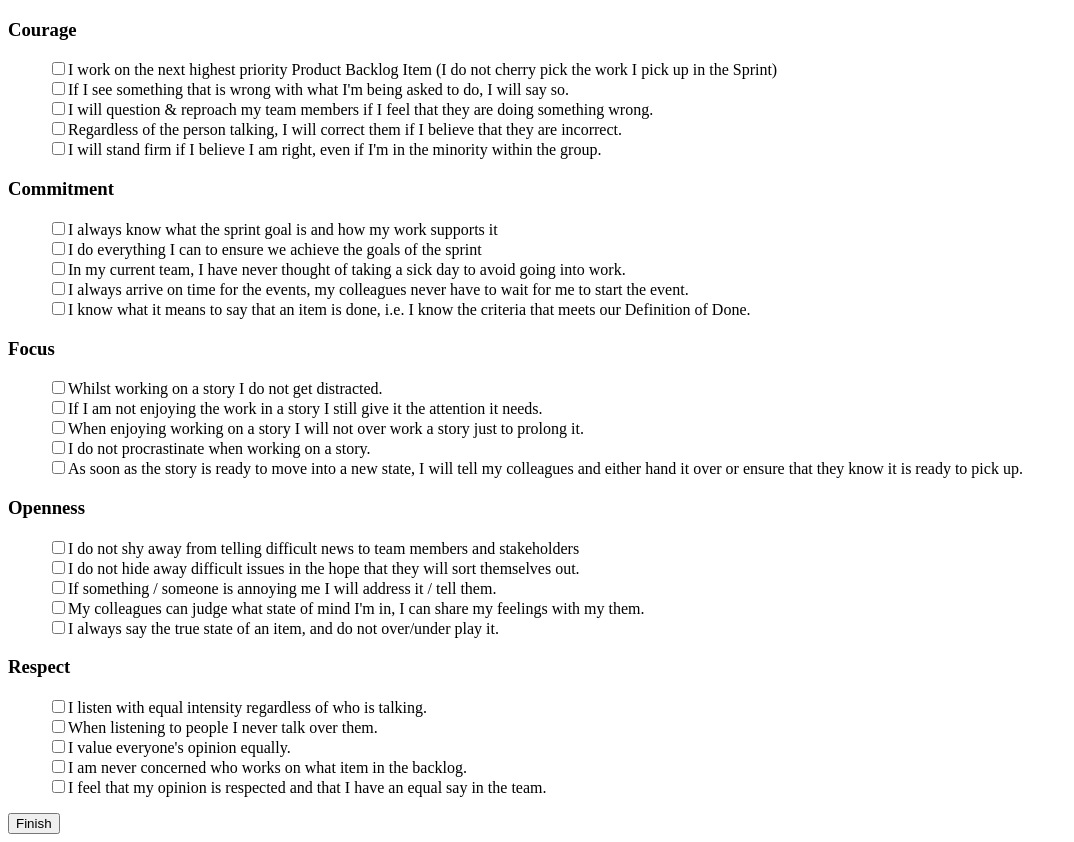
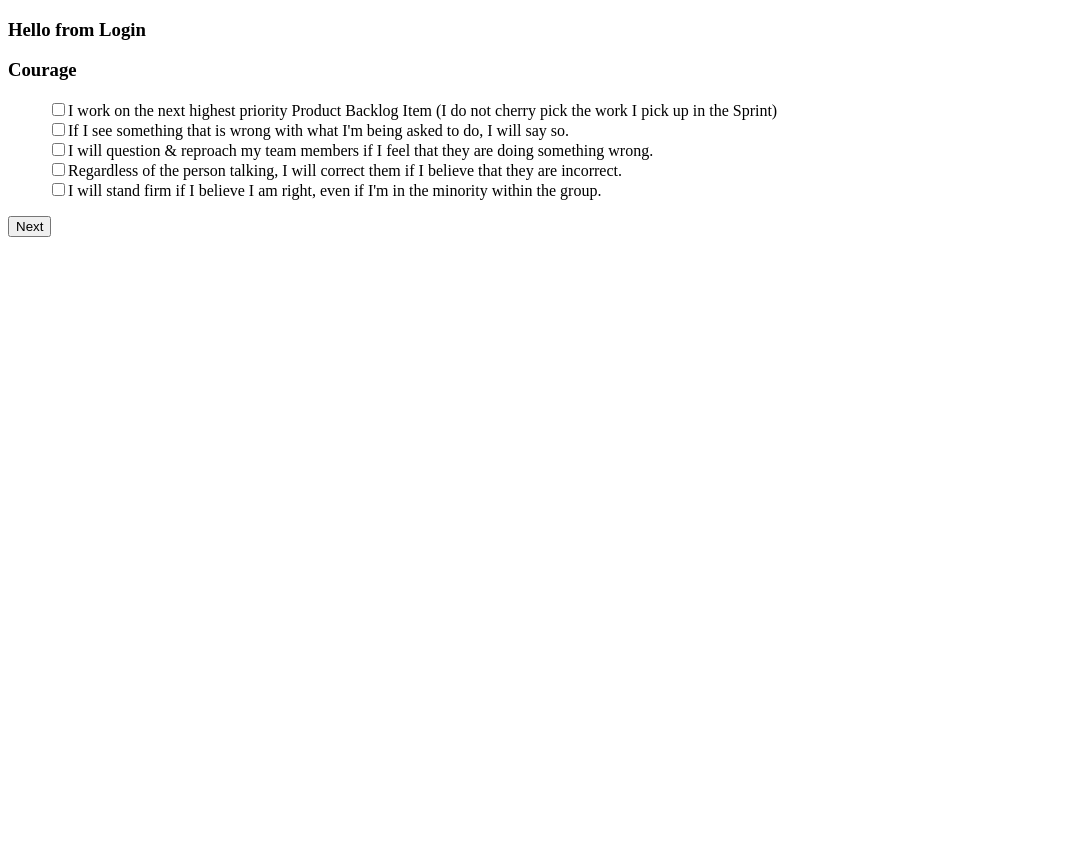
Before and after one commit to mintcd/beehexaminiproject, a React (Create React App) app: page / in a window 1280 px wide. Shown: the whole page, without its empty margins (0-1074 px from the left). After the commit the page ends 800 px from the top, so only its background shows below. Built offline with nearby package versions, Linux system fonts and the light colour scheme.

Commit message:
Understand

```diff
--- a/src/App.js
+++ b/src/App.js
@@ -1,40 +1,32 @@
 import React, { useState } from "react";
-import questions from "./data/questions";
 import Question from "./components/question";
 import Graph from "./components/graph";
+import Login from "./components/login";
 import './styles.css'
 
 function App() {
-  const [answers, setAnswers] = useState({});
+  const [login, setLogin] = useState(true)
+  const [answers, setAnswers] = useState([[false, false, false, false, false],
+                                          [false, false, false, false, false],
+                                          [false, false, false, false, false],
+                                          [false, false, false, false, false],
+                                          [false, false, false, false, false]]);
+  const [currentQuestion, setCurrentQuestion] = useState(1);
   const [showSummary, setShowSummary] = useState(false);
 
-  const handleAnswerChange = (questionNumber, answerValue) => {
-    setAnswers((prevState) => ({
-      ...prevState,
-      [questionNumber]: answerValue,
-    }));
-  };
+  const handleNext = (childAnswer) => {
+    let updatedAnswers = [...answers]
+    updatedAnswers[currentQuestion - 1] = [...childAnswer];
+    setAnswers(updatedAnswers);
+    if (currentQuestion < 5) setCurrentQuestion(currentQuestion + 1);
+    else setShowSummary(true);
 
-  const handleFinishClick = () => {
-    setShowSummary(true);
-  };
-
+  }
 
   return (
     <div>
-      {!showSummary &&
-        questions.map((question, index) => (
-          <div key={index}>
-            <Question
-              questionNumber={index}
-              handleAnswerChange={handleAnswerChange}
-              options={question.answers}
-            />
-          </div>
-        ))}
-      {!showSummary && (
-        <button onClick={handleFinishClick}>Finish</button>
-      )}
+      {login && <Login/>}
+      {!showSummary && <Question number={currentQuestion-1} onNext={handleNext}/>}
       {showSummary && <Graph answers={answers}/>}
     </div>
   );
--- a/src/components/graph.jsx
+++ b/src/components/graph.jsx
@@ -1,16 +1,53 @@
 import React from 'react';
-import questions from '../data/questions'
+import {
+  Chart as ChartJS,
+  RadialLinearScale,
+  PointElement,
+  LineElement,
+  Filler,
+  Tooltip,
+  Legend,
+} from 'chart.js';
+import { Radar } from 'react-chartjs-2';
+import questions from '../data/questions';
+
+ChartJS.register(
+  RadialLinearScale,
+  PointElement,
+  LineElement,
+  Filler,
+  Tooltip,
+  Legend
+);
 
 export default function Graph({answers}) {
+
+    const getAnswerNumbers = answers.map((answer, index) =>
+                                          answer.filter((option) => option == true).length)
+    const data = {
+      labels: questions.map((question) => question.value),
+      datasets: [
+        {
+          scale: 1,
+          data: getAnswerNumbers,
+          backgroundColor: 'rgba(255, 99, 132, 0.2)',
+          borderColor: 'rgba(255, 99, 132, 1)',
+          borderWidth: 1,
+        },
+      ],
+    };
+
+    const options = {
+      scale: {
+        ticks: {
+          beginAtZero: true,
+          stepSize: 1, // Set the step size to 1 to display integer labels
+        },
+      },
+    };
+
+
     return (
-      <div>
-        <h2>Question Summary</h2>
-        {questions.map((question, index) => (
-          <p key={index}>
-            Question {question.value}:{" "}
-            {answers[index] !== undefined ? answers[index].length : 0} selected
-          </p>
-        ))}
-      </div>
+      <Radar data={data} options={options}/>
     );
   };
--- /dev/null
+++ b/src/components/login.jsx
@@ -0,0 +1,5 @@
+const Login = () => {
+    return <h3> Hello from Login </h3>
+}
+
+export default Login
--- a/src/components/question.jsx
+++ b/src/components/question.jsx
@@ -1,20 +1,20 @@
 import React, { useState } from "react";
 import questions from "../data/questions";
 
-const Question = ({ questionNumber, handleAnswerChange }) => {
-  const question = questions[questionNumber];
-  const [selectedOptions, setSelectedOptions] = useState([]);
+const Question = ({number, onNext}) => {
+  const question = questions[number];
+  const [selected, setSelected] = useState([false, false, false, false, false]);
 
-  const handleOptionSelect = (option) => {
-    let updatedOptions;
-    if (selectedOptions.includes(option)) {
-      updatedOptions = selectedOptions.filter((o) => o !== option);
-    } else {
-      updatedOptions = [...selectedOptions, option];
-    }
-    setSelectedOptions(updatedOptions);
-    handleAnswerChange(questionNumber, updatedOptions);
+  const handleChange = (index) => {
+    let updatedSelected = [...selected];
+    updatedSelected[index] = !updatedSelected[index];
+    setSelected(updatedSelected);
   };
+
+  const handleNext = () => {
+    onNext(selected);
+    setSelected([false, false, false, false, false])
+  }
 
   return (
     <div>
@@ -25,15 +25,16 @@ const Question = ({ questionNumber, handleAnswerChange }) => {
             <input
               type="checkbox"
               id={`option-${index}`}
-              name={`question-${questionNumber}`}
+              name={`question-${number}`}
               value={answer}
-              checked={selectedOptions.includes(answer)}
-              onChange={() => handleOptionSelect(answer)}
+              checked={selected[index]}
+              onChange={() => handleChange(index)}
             />
             <label htmlFor={`option-${index}`}>{answer}</label>
           </li>
         ))}
       </ul>
+      <button onClick={handleNext}>Next</button>
     </div>
   );
 };
```
